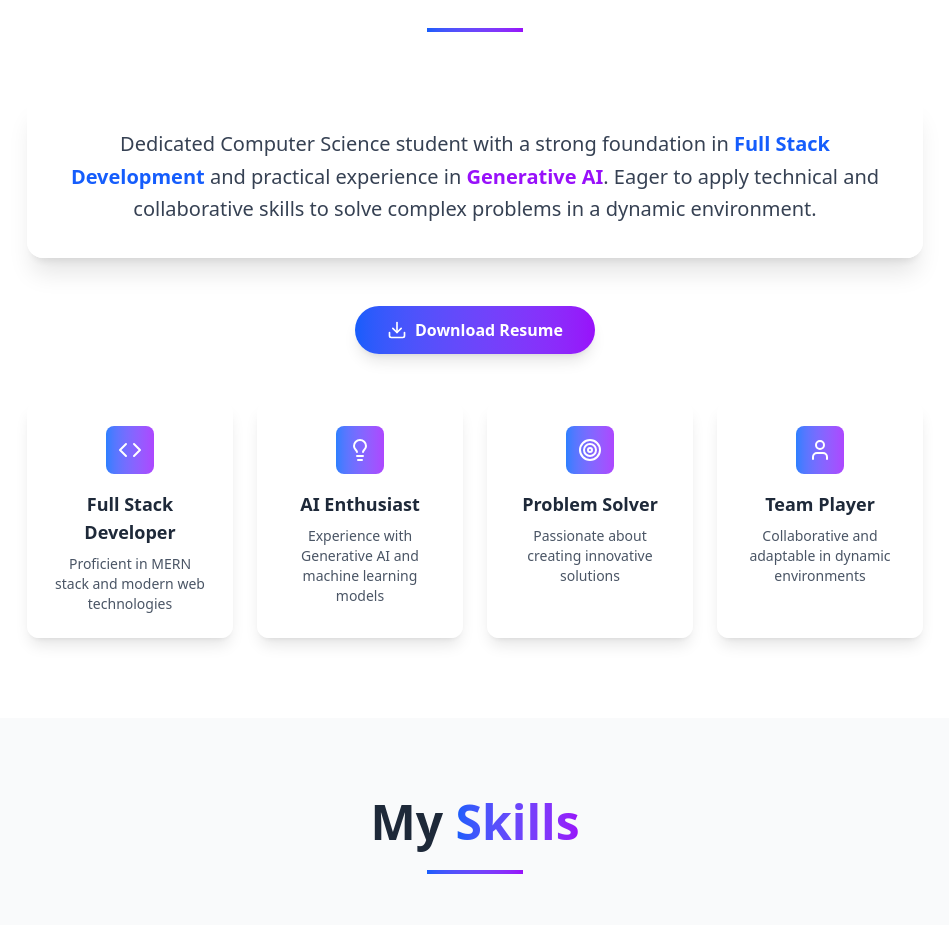
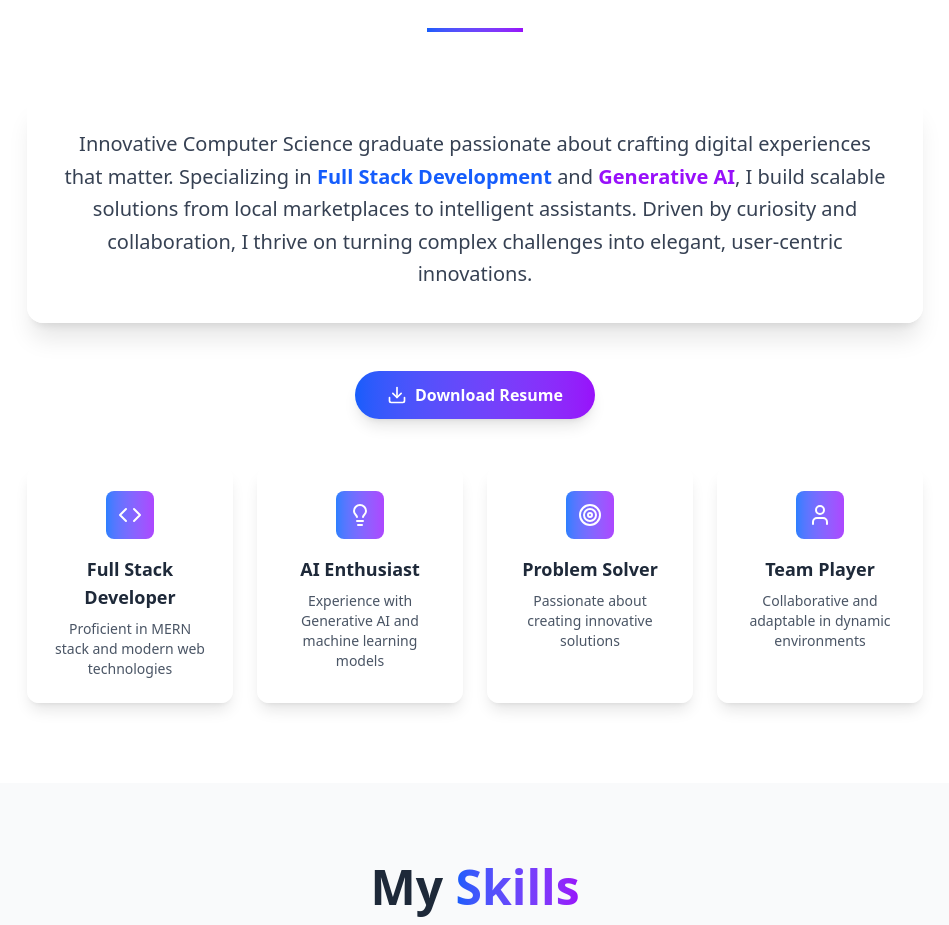
Before and after one commit to ard3924/portfoliorepo_updated, a React (Vite) app: page / in a window 1280 px wide. Shown: the part 924-1849 px from the top of the page, without its empty margins (165-1114 px from the left). Built offline with nearby package versions, Linux system fonts and the light colour scheme.

Commit message:
changed about and made efficent smooth scrolling

```diff
--- a/src/App.jsx
+++ b/src/App.jsx
@@ -362,9 +362,7 @@ const About = memo(() => {
             variants={fadeInUp}
           >
             <p className="text-xl text-gray-700 dark:text-gray-300 leading-relaxed text-center">
-              Dedicated Computer Science student with a strong foundation in <span className="font-semibold text-blue-600">Full Stack Development</span> and practical experience
-              in <span className="font-semibold text-purple-600">Generative AI</span>. Eager to apply technical and collaborative skills to solve complex problems in a dynamic
-              environment.
+              Innovative Computer Science graduate passionate about crafting digital experiences that matter. Specializing in <span className="font-semibold text-blue-600">Full Stack Development</span> and <span className="font-semibold text-purple-600">Generative AI</span>, I build scalable solutions from local marketplaces to intelligent assistants. Driven by curiosity and collaboration, I thrive on turning complex challenges into elegant, user-centric innovations.
             </p>
           </motion.div>
 
--- a/src/index.css
+++ b/src/index.css
@@ -5,4 +5,6 @@
 /* Smooth scrolling */
 html {
     scroll-behavior: smooth;
+    scroll-padding-top: 80px; /* Account for fixed navbar height */
+    overscroll-behavior: none; /* Prevent bounce on mobile */
 }
```
